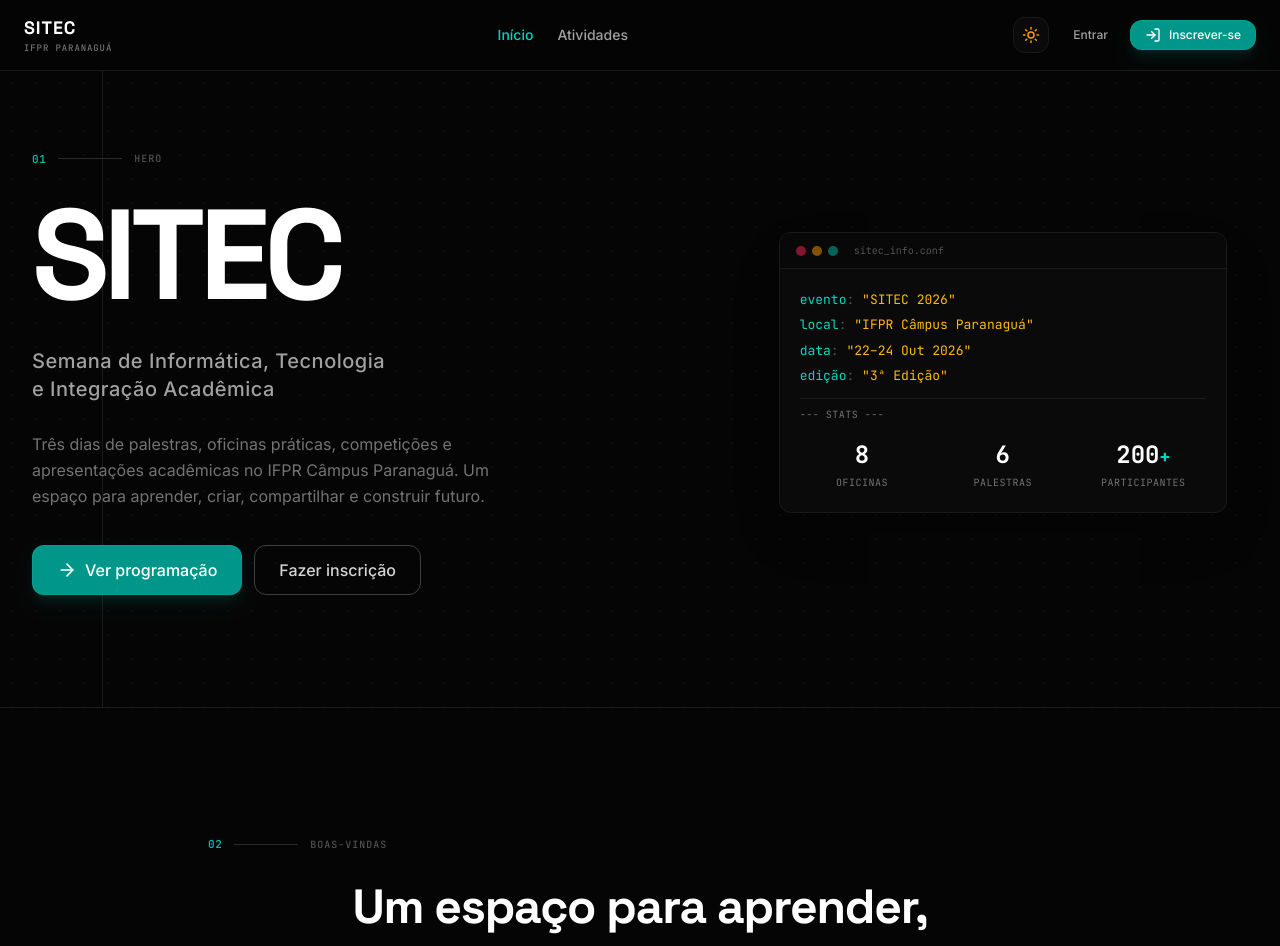
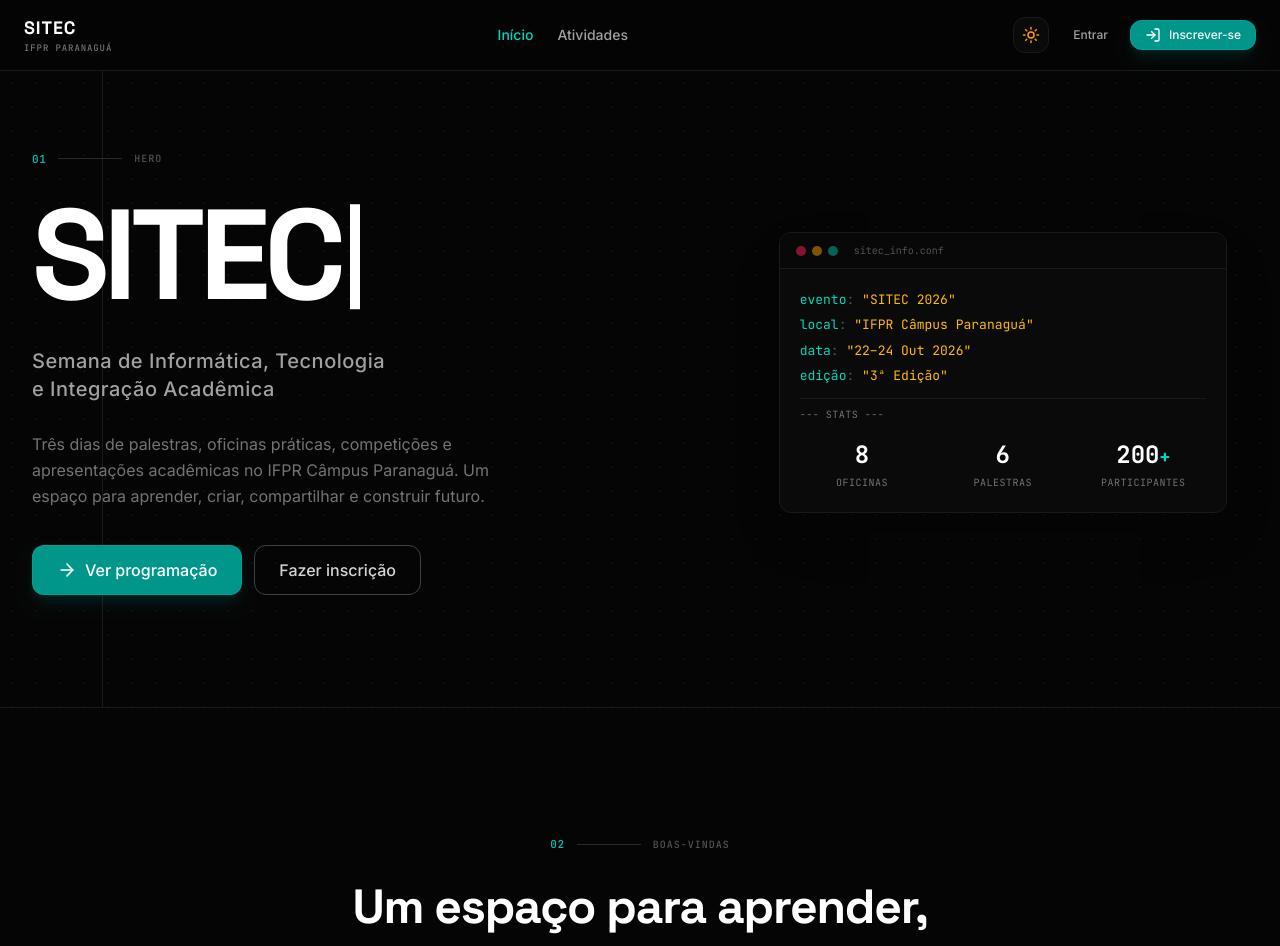
Before and after one commit to NSchrot/sage, a React (Vite) app in the folder apps/web/: page / in a window 1280 px wide. Shown: the top 946 px of the page. Built offline with nearby package versions, Linux system fonts and the light colour scheme.

Commit message:
feat: adiciona animação de digitação na home

```diff
--- a/apps/web/src/index.css
+++ b/apps/web/src/index.css
@@ -61,6 +61,16 @@
   50% { opacity: 0.6; }
 }
 
+@keyframes type-sitec {
+  from { width: 0; }
+  to { width: 5.35ch; }
+}
+
+@keyframes blink-cursor {
+  0%, 45% { opacity: 1; }
+  46%, 100% { opacity: 0; }
+}
+
 .animate-fade-up {
   animation: fade-up 0.5s ease-out both;
 }
@@ -68,3 +78,24 @@
 .animate-pulse-subtle {
   animation: pulse-subtle 3s ease-in-out infinite;
 }
+
+.typing-logo {
+  display: inline-block;
+  width: 0;
+  max-width: 5.35ch;
+  overflow: hidden;
+  white-space: nowrap;
+  vertical-align: bottom;
+  animation: type-sitec 1.1s steps(5, end) 0.35s forwards;
+}
+
+.typing-logo::after {
+  content: '';
+  display: inline-block;
+  width: 0.08em;
+  height: 0.82em;
+  margin-left: 0.08em;
+  background: currentColor;
+  transform: translateY(0.08em);
+  animation: blink-cursor 0.85s steps(1, end) infinite;
+}
--- a/apps/web/src/pages/public/Homepage.tsx
+++ b/apps/web/src/pages/public/Homepage.tsx
@@ -20,12 +20,12 @@
 import { Button } from '../../components/common/Button';
 import { Navbar } from '../../components/Navbar';
 
-const SectionLabel: React.FC<{ number: string; text: string }> = ({ number, text }) => (
-  <div className="flex items-center gap-3 mb-6">
+const SectionLabel: React.FC<{ number: string; text: string; align?: 'left' | 'center' }> = ({ number, text, align = 'left' }) => (
+  <div className={`flex items-center gap-3 mb-6 ${align === 'center' ? 'justify-center' : ''}`}>
     <span className="text-[11px] font-mono font-semibold text-teal-600 dark:text-teal-500 tracking-wider">
       {number}
     </span>
-    <span className="h-px flex-1 max-w-16 bg-neutral-300 dark:bg-[#2a2a2a]" />
+    <span className="h-px w-16 bg-neutral-300 dark:bg-[#2a2a2a]" />
     <span className="text-[10px] font-mono font-medium text-neutral-400 dark:text-neutral-600 uppercase tracking-widest">
       {text}
     </span>
@@ -125,7 +125,7 @@
               <SectionLabel number="01" text="hero" />
 
               <h1 className="text-7xl sm:text-8xl lg:text-9xl font-bold tracking-tighter text-neutral-900 dark:text-white font-display leading-none">
-                SITEC
+                <span className="typing-logo">SITEC</span>
               </h1>
 
               <h2 className="text-lg sm:text-xl font-medium text-neutral-600 dark:text-neutral-400 tracking-wide max-w-xl mx-auto lg:mx-0">
@@ -219,7 +219,7 @@
 
       <section className="py-24 md:py-32 border-b border-neutral-200 dark:border-[#1a1a1a]">
         <div className="max-w-4xl mx-auto px-4 text-center space-y-6">
-          <SectionLabel number="02" text="boas-vindas" />
+          <SectionLabel number="02" text="boas-vindas" align="center" />
 
           <div className="space-y-4">
             <h2 className="text-3xl sm:text-4xl md:text-5xl font-bold text-neutral-900 dark:text-white font-display tracking-tight leading-tight">
```
